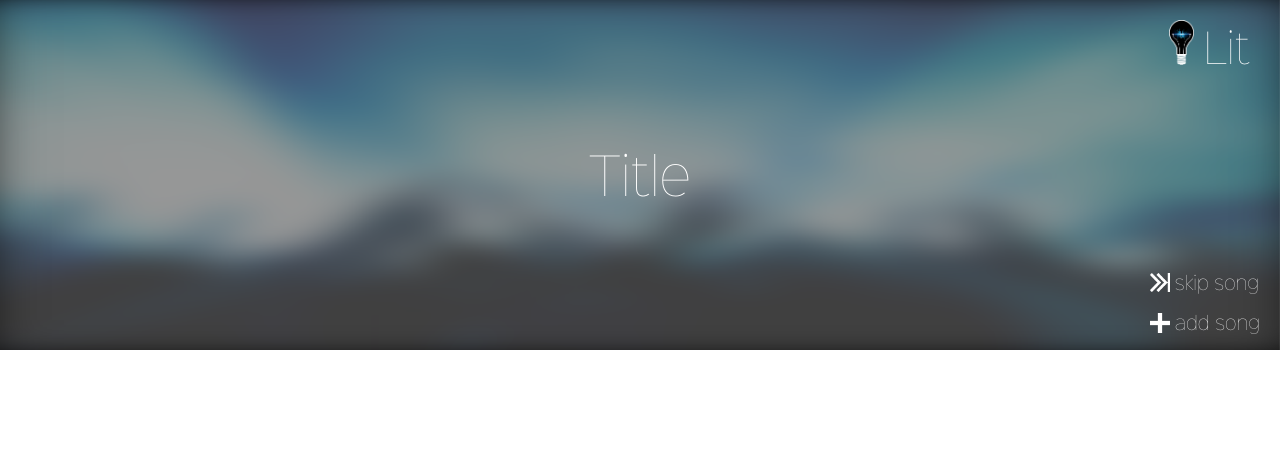
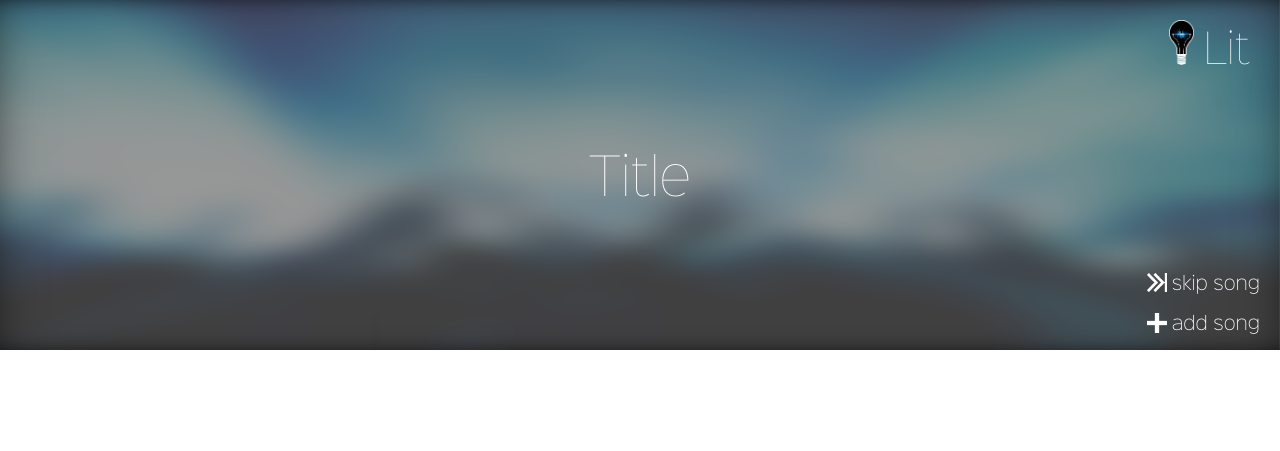
Before and after one commit to saketh64/Lit, a Flask app: page /host in a window 1280 px wide; the page is wider, and only the part inside the window is pictured. Shown: the top 451 px of that part. Run offline with Flask 2, Linux system fonts and the light colour scheme; some libraries are stand-ins or nearby versions.

Commit message:
very minor style changes

```diff
--- a/flask_app/static/css/styles.css
+++ b/flask_app/static/css/styles.css
@@ -160,7 +160,7 @@ hr {
 .add_skip_text {
 	float: left;
 	color: white;
-	font-family: 'Sinkin-Sans100Thin';
+	font-family: 'Sinkin-Sans200XLight';
 }
 /* /HOST GUEST HEADER */
 
@@ -187,7 +187,7 @@ hr {
     position: relative;
     z-index: 100;
     padding: 20px;
-    background: rgba(34,34,34,0.75);
+    background: rgba(34,34,34,0.85);
 }
 .close {
     height: 20px;
@@ -286,5 +286,5 @@ input[type="submit"] {
 	color: black;
 }
 #song_divider {
-
+    width: 100%;
 }
```
